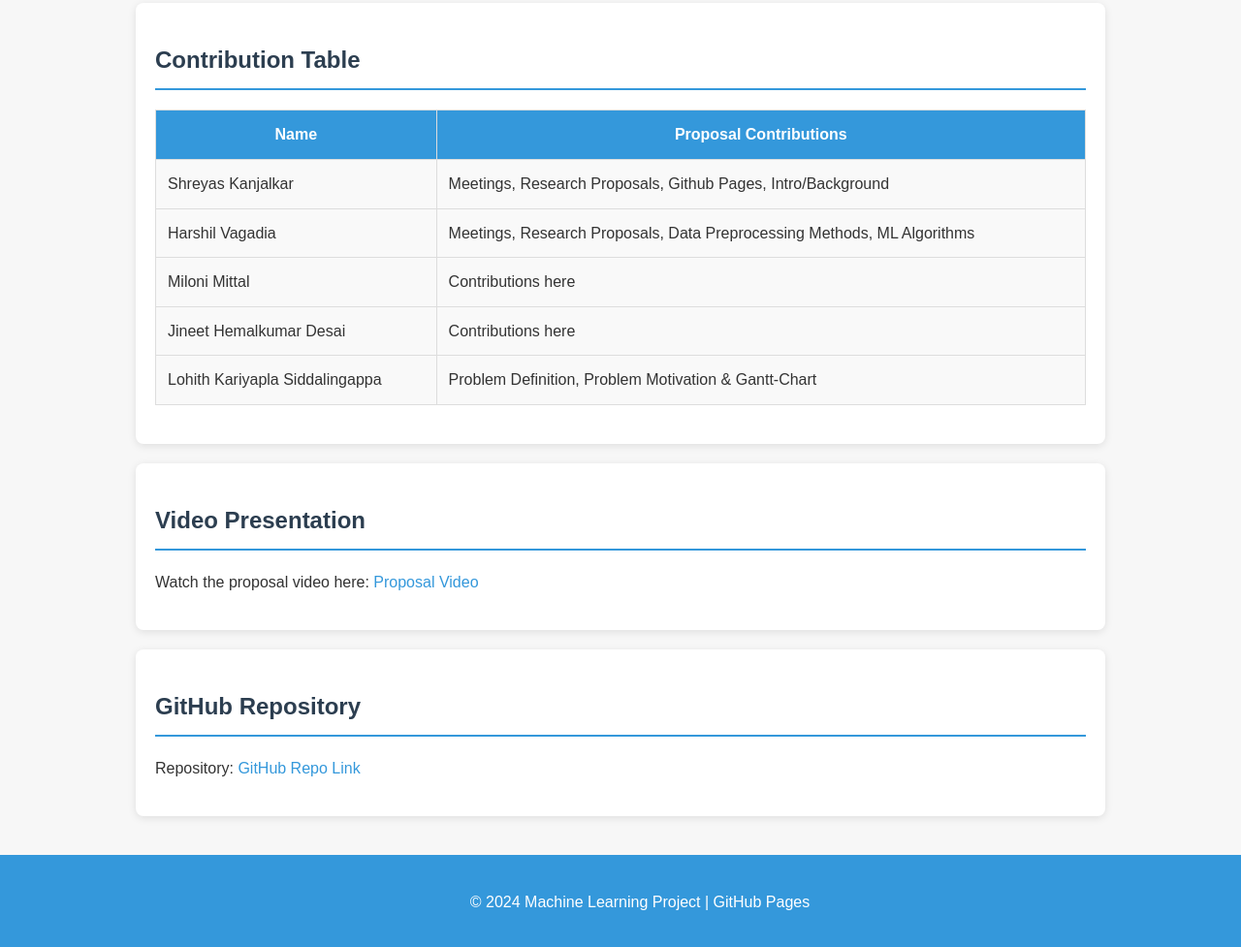
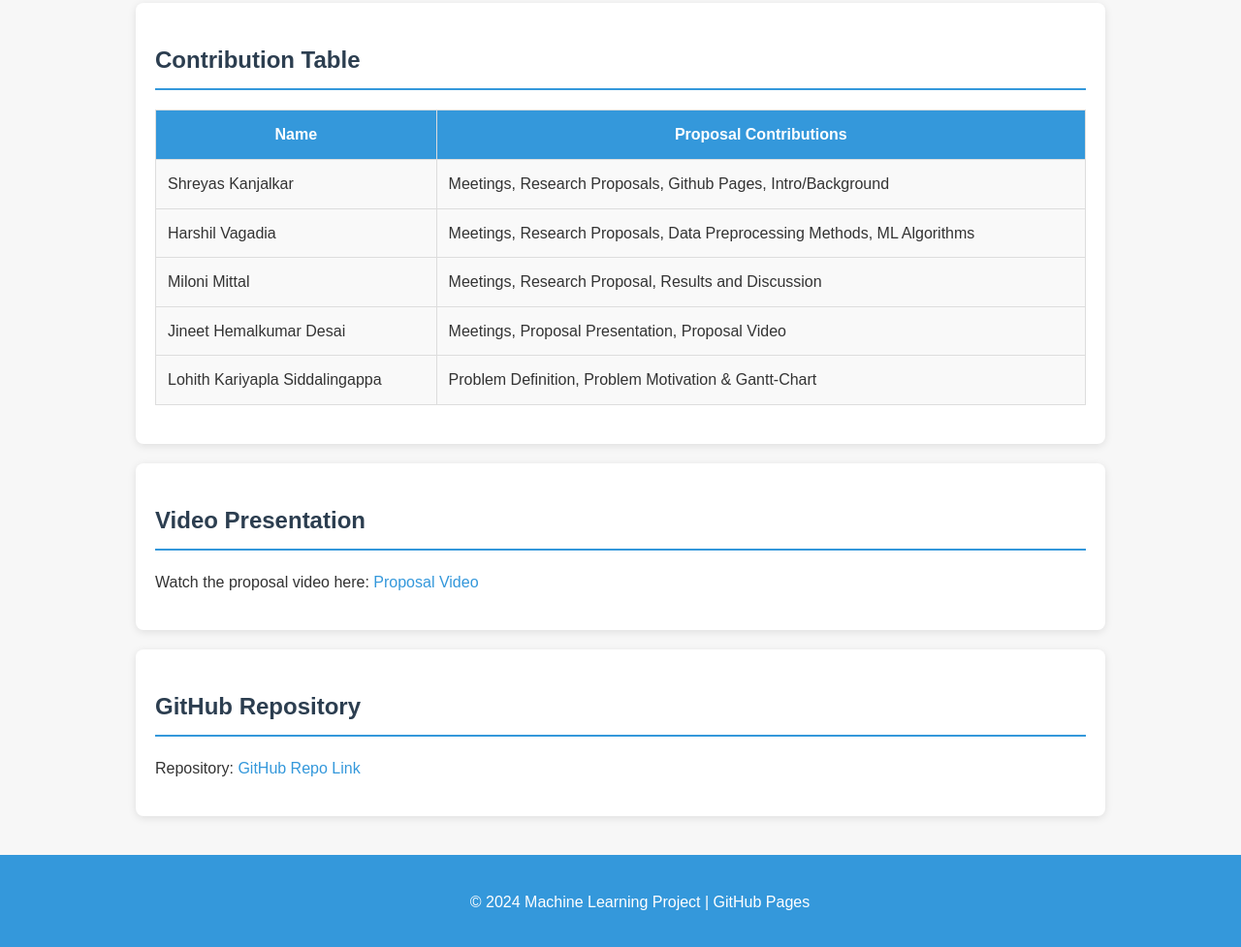
Before and after one commit to skanjalkar/ml-7641-group18, a plain HTML site: page proposal.html in a window 1280 px wide. Shown: the part 2992-3969 px from the top of the page at 97% size. Drawn offline with Linux system fonts and the light colour scheme.

Commit message:
Adding video link and contributions.

```diff
--- a/proposal.html
+++ b/proposal.html
@@ -198,11 +198,11 @@ A "human-like" chess engine can address this need by simulating the decision-mak
                 </tr>
                 <tr>
                     <td>Miloni Mittal</td>
-                    <td>Contributions here</td>
+                    <td>Meetings, Research Proposal, Results and Discussion</td>
                 </tr>
                 <tr>
                     <td>Jineet Hemalkumar Desai</td>
-                    <td>Contributions here</td>
+                    <td>Meetings, Proposal Presentation, Proposal Video</td>
                 </tr>
                 <tr>
                     <td>Lohith Kariyapla Siddalingappa</td>
@@ -216,7 +216,7 @@ A "human-like" chess engine can address this need by simulating the decision-mak
     <div class="section">
         <h2>Video Presentation</h2>
         <p>
-            Watch the proposal video here: <a href="https://youtu.be/YOUR_VIDEO_LINK" target="_blank">Proposal Video</a>
+            Watch the proposal video here: <a href="https://youtu.be/wgk9YLlX4cM" target="_blank">Proposal Video</a>
         </p>
     </div>
 
```
